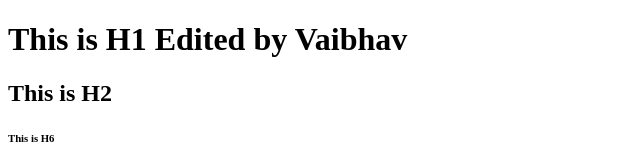
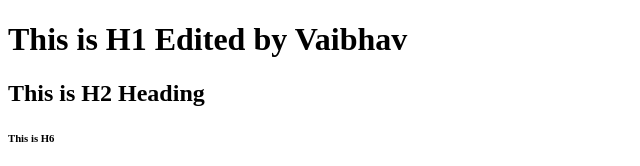
Before and after one commit to shakirshakeelzargar/html-css-training, a plain HTML site: page Shakir/index.html in a window 1280 px wide. Shown: the top 166 px of the page, without its empty margins (0-640 px from the left). Drawn offline with Linux system fonts and the light colour scheme.

Commit message:
h2 heading changed

```diff
--- a/Shakir/index.html
+++ b/Shakir/index.html
@@ -9,7 +9,7 @@
   </head>
   <body>
     <h1>This is H1 Edited by Vaibhav</h1>
-    <h2>This is H2</h2>
+    <h2>This is H2 Heading</h2>
     <h6>This is H6</h6>
     <p>This is a paragraph</p>
     <img
```
